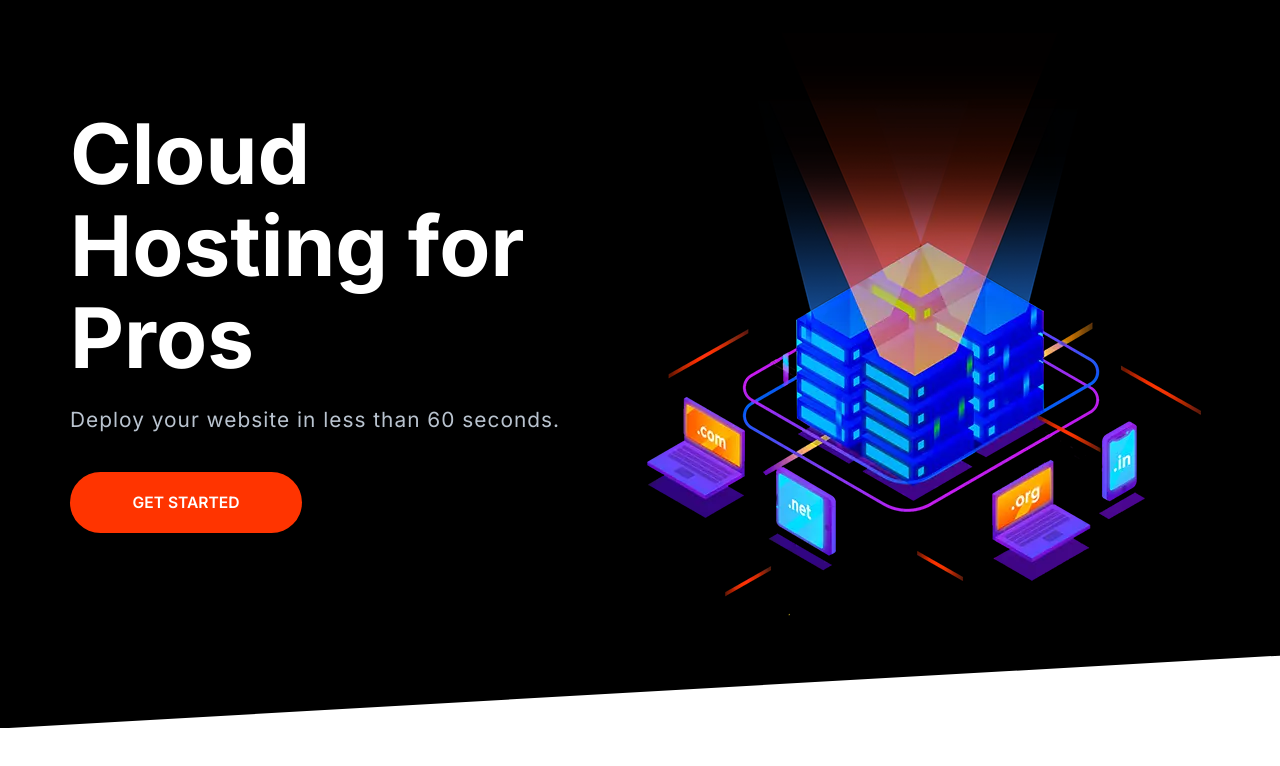
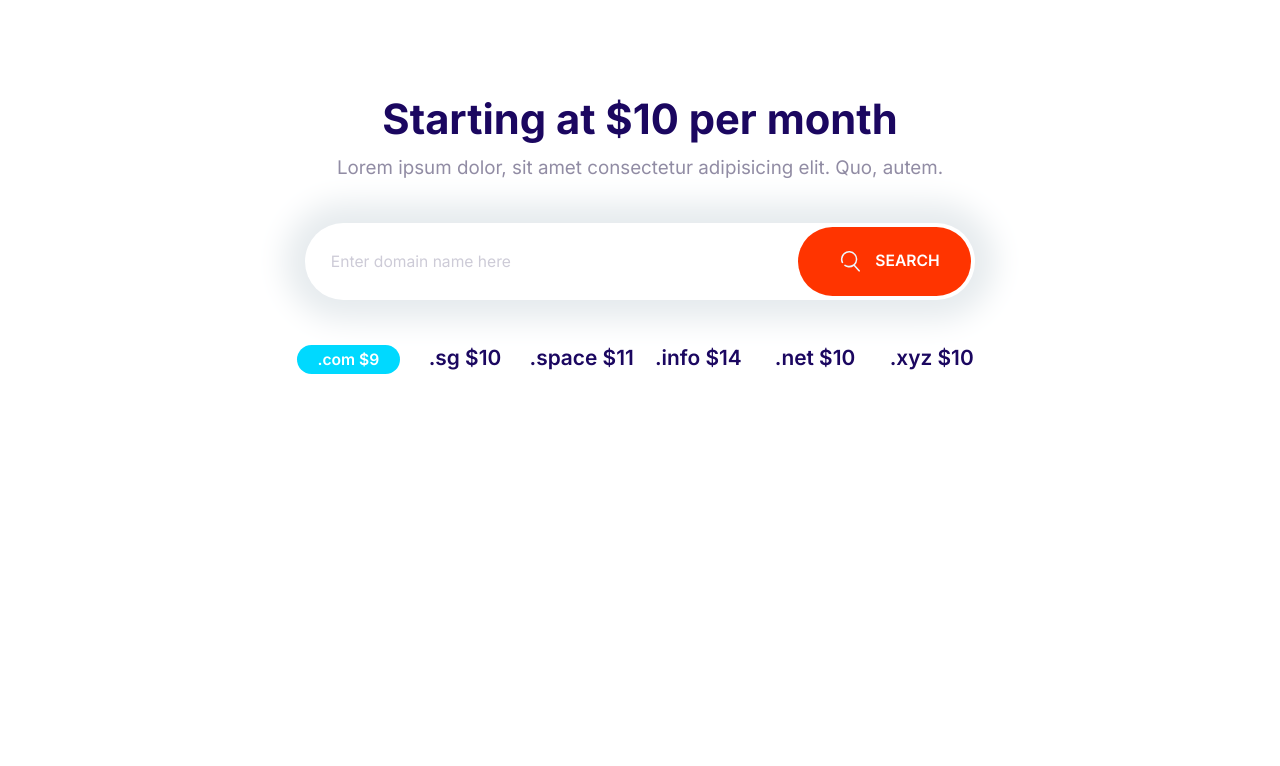
Before and after one commit to thisisaj1999/project_moshify, a plain HTML site: page index.html in a window 1280 px wide. Drawn offline with Linux system fonts and the light colour scheme.

Commit message:
domain block created.

```diff
--- a/css/style.css
+++ b/css/style.css
@@ -6,7 +6,7 @@
   --color-body: #918ca4;
   --color-body-darker: #5c5577;
   --color-border: #ccc;
-  --border-radius: 30px;
+  --border-radius: 41px;
 }
 
 *,
@@ -201,10 +201,18 @@ a {
   font-size: 1.8rem;
   font-weight: 600;
   margin: 1rem 0;
+  outline: 0;
   padding: 2rem 3rem;
   text-align: center;
   text-transform: uppercase;
   white-space: nowrap;
+}
+
+.btn .icon {
+  width: 2rem;
+  height: 2rem;
+  margin: 1rem;
+  vertical-align: middle;
 }
 
 .btn--primary {
@@ -286,7 +294,8 @@ a {
 .input-group .input {
   border: 0;
   flex-grow: 1;
-  padding: 1.5rem 1rem;
+  padding: 1.5rem 2rem;
+  width: 0;
 }
 
 .input-group .btn {
@@ -719,3 +728,37 @@ a {
     align-self: center;
   }
 }
+
+/*Domai Block*/
+
+.block-domain .input-group {
+  box-shadow: 0 0 30px 20px #e6ebee;
+  border: 0;
+  margin: 4rem auto;
+  max-width: 670px;
+}
+
+.block-domain__prices {
+  display: grid;
+  grid-template-columns: repeat(2, 1fr);
+  grid-template-rows: repeat(3, 6rem);
+  justify-items: center;
+  font-size: 2rem;
+  font-weight: 600;
+  max-width: 700px;
+  margin: 0 auto;
+}
+
+.block-domain .btn {
+  padding: 1.7rem 3rem;
+}
+
+@media screen and (min-width: 768px) {
+  .block-domain__prices {
+    grid-template-columns: repeat(auto-fit, minmax(10rem, 1fr));
+  }
+
+  .block-domain .btn {
+    padding: 1.3rem 3rem;
+  }
+}
--- a/index.html
+++ b/index.html
@@ -15,27 +15,32 @@
     <link rel="stylesheet" href="css/style.css" />
   </head>
   <body>
-    <section class="block block--dark block--skewed-left hero">
-      <div class="container grid grid--1x2">
-        <header class="block__header hero__content">
-          <h1 class="block__heading">Cloud Hosting for Pros</h1>
-          <p class="hero__tagline">
-            Deploy your website in less than 60 seconds.
-          </p>
-          <a class="btn btn--stretched btn--accent" href="#">Get Started</a>
-        </header>
-        <picture>
-          <source
-            type="image/webp"
-            srcset="images/banner.webp 1x, images/banner@2x.webp 2x"
-          />
-          <source
-            type="images/png"
-            srcset="images/banner.png 1x, images/banner@2x.png 2x"
-          />
-          <img class="hero__image" src="/images/banner.png" alt="" />
-        </picture>
+    <section class="block container block-domain">
+      <header class="block__header">
+        <h2>Starting at $10 per month</h2>
+        <p>
+          Lorem ipsum dolor, sit amet consectetur adipisicing elit. Quo, autem.
+        </p>
+      </header>
+      <div class="input-group">
+        <input type="text" class="input" placeholder="Enter domain name here" />
+        <button class="btn btn--accent">
+          <svg class="icon icon--white">
+            <use xlink:href="images/sprite.svg#search"></use>
+          </svg>
+          Search
+        </button>
       </div>
+      <ul class="list block-domain__prices">
+        <li>
+          <span class="badge badge--secondary">.com $9</span>
+        </li>
+        <li>.sg $10</li>
+        <li>.space $11</li>
+        <li>.info $14</li>
+        <li>.net $10</li>
+        <li>.xyz $10</li>
+      </ul>
     </section>
     <script src="js/main.js"></script>
   </body>
```
Also changed, not shown: components/domain_block.html (added, +25 -0 lines).
